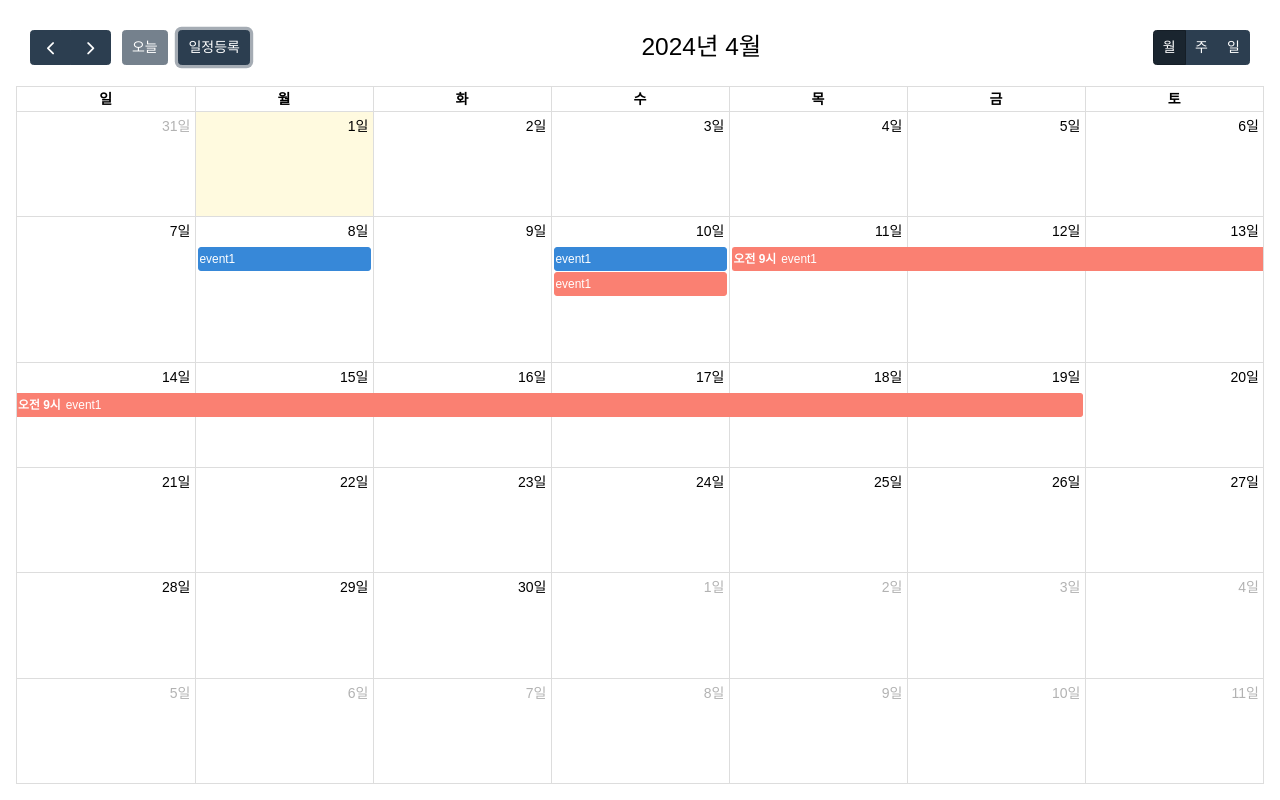
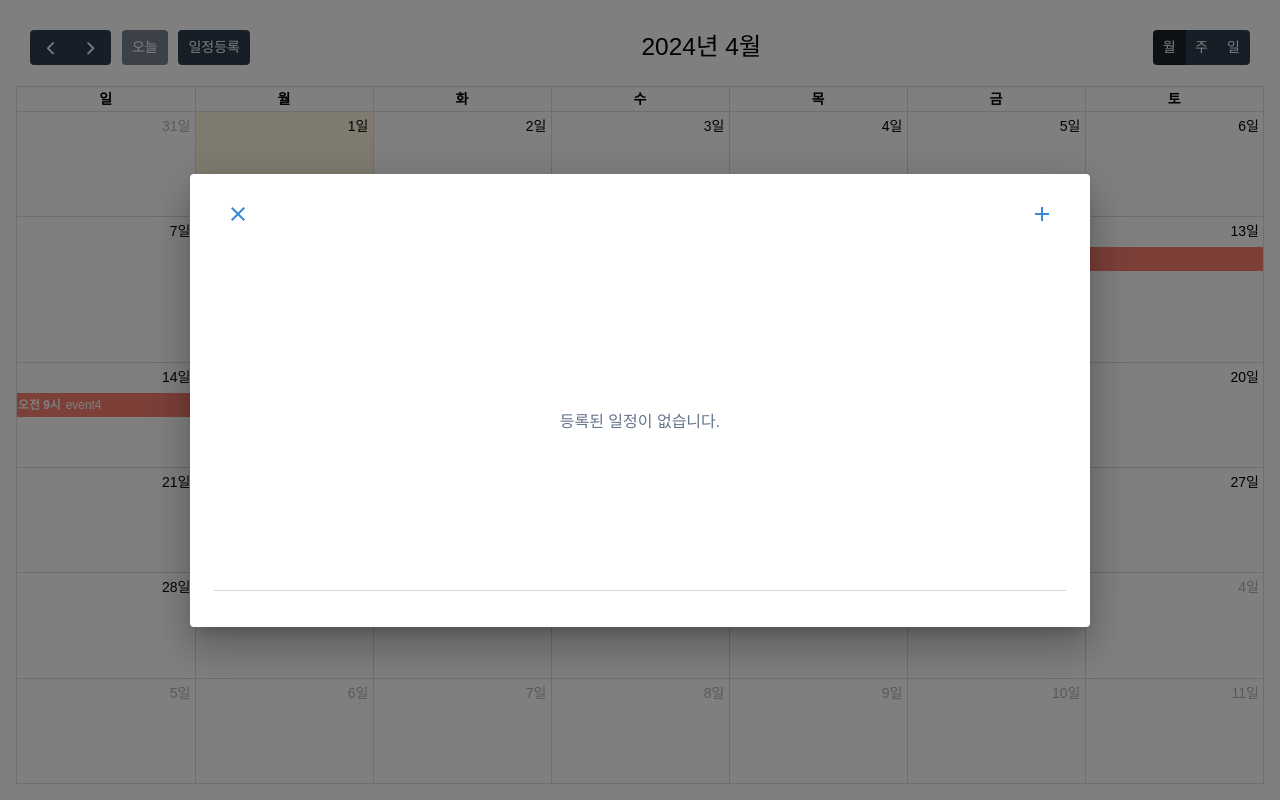
Before and after one commit to 100JM/to-do-list, a React (Vite) app: page / in a window 1280 px wide. Both pictures are taken after a click on the button "일정등록". Built offline with nearby package versions, Linux system fonts and the light colour scheme; a web font is replaced by a local one.

Commit message:
일정 저장 & 날짜 별 등록된 일정 가져오기 & 등록 폼 분기처리

```diff
--- a/src/App.tsx
+++ b/src/App.tsx
@@ -4,10 +4,13 @@ import FullCalendar from '@fullcalendar/react';
 import interactionPlugin from "@fullcalendar/interaction";
 import { DateClickArg } from '@fullcalendar/interaction';
 import dayGridPlugin from '@fullcalendar/daygrid';
-import { CssDimValue, DateSelectArg, EventClickArg, EventContentArg } from '@fullcalendar/core/index.js';
+import { CssDimValue, DateSelectArg, EventApi, EventClickArg, EventContentArg } from '@fullcalendar/core/index.js';
 import koLocale from '@fullcalendar/core/locales/ko';
 
+import dayjs from 'dayjs';
+
 import TodoDialog from './components/TOdoDialog';
+import { compareByFieldSpecs } from '@fullcalendar/core/internal';
 
 function App() {
   const calenderHeight: CssDimValue = '100%';
@@ -18,26 +21,33 @@ function App() {
     endDate: defaultStartDate
   });
   const [isOpen, setIsOpen] = useState<boolean>(false);
+  const [selectedDateEventList, setSelectedDateEventList] = useState<Array<any>>([]);
 
   const [toDoList , setToDoList] = useState<Array<any>>(
     [
       {
+        id: 1,
         title: 'event1',
-        start: '2024-04-08'
+        start: '2024-04-08',
+        color: '#3788d8'
       },
       {
-        title: 'event1',
+        id: 2,
+        title: 'event2',
         start: '2024-04-10',
         end: '2024-04-10',
+        color: '#3788d8'
       },
       {
-        title: 'event1',
+        id: 3,
+        title: 'event3',
         start: '2024-04-10',
         end: '2024-04-10',
         color: '#FA8072'
       },
       {
-        title: 'event1',
+        id: 4,
+        title: 'event4',
         start: '2024-04-11T09:00',
         end: '2024-04-19T13:30',
         color: '#FA8072'
@@ -50,10 +60,29 @@ function App() {
   }
 
   const customButtonClickEvt = useCallback(() => {
-    alert('일정등록')
+    setSelectedDate((prevDate) => {
+      return {
+        ...prevDate,
+        startDate: dayjs().format('YYYY-MM-DD'),
+        endDate: dayjs().format('YYYY-MM-DD')
+      }
+    })
+
+    setIsOpen(true);
   }, []);
 
   const dateClickEvt = (arg: DateClickArg) => {
+    const selectedDateEvt = arg.view.calendar.getEvents().filter((event:EventApi) => {
+      if(event.endStr) {
+        return dayjs(event.startStr).format('YYYY-MM-DD') <= arg.dateStr && arg.dateStr <= dayjs(event.endStr).format('YYYY-MM-DD');
+      }else {
+        return dayjs(event.startStr).format('YYYY-MM-DD') == arg.dateStr && arg.dateStr;
+      }
+
+    })
+
+    setSelectedDateEventList(selectedDateEvt);
+
     setSelectedDate((prevDate) => {
       return {
         ...prevDate,
@@ -106,7 +135,7 @@ function App() {
 
   return (
     <>
-      {isOpen && <TodoDialog isOpen={isOpen} closeTodoModal={closeTodoModal} selectedDate={selectedDate} setStartDate={setStartDate} setEndDate={setEndDate} addNewTodoList={addNewTodoList}/>}
+      {isOpen && <TodoDialog isOpen={isOpen} closeTodoModal={closeTodoModal} selectedDate={selectedDate} setStartDate={setStartDate} setEndDate={setEndDate} addNewTodoList={addNewTodoList} selectedDateEventList={selectedDateEventList}/>}
       <section className="fixed top-0 left-0 right-0 bottom-0 p-4 text-sm font-sans">
         <FullCalendar
           plugins={[dayGridPlugin, interactionPlugin]}
@@ -127,7 +156,7 @@ function App() {
           }}
           dateClick={dateClickEvt}
           events={toDoList}
-          eventClick={eventClickEvt}
+          // eventClick={eventClickEvt}
           selectable={true}
           select={dateSelecting}
         />
--- a/src/components/TOdoDialog.tsx
+++ b/src/components/TOdoDialog.tsx
@@ -3,9 +3,12 @@ import { Children, LegacyRef, useEffect, useRef, useState } from 'react';
 import DialogContentsDiv from './DialogContentsDiv';
 import TaskColor from './TaskColor';
 import TaskColorButtons from './TaskColorButtons';
+import TaskList from './TaskList';
 
 import IconButton from '@mui/material/IconButton';
 import DeleteIcon from '@mui/icons-material/Delete';
+import AddIcon from '@mui/icons-material/Add';
+import CloseIcon from '@mui/icons-material/Close';
 import Button from '@mui/material/Button';
 import Switch from '@mui/material/Switch';
 import Drawer from '@mui/material/Drawer';
@@ -22,7 +25,7 @@ import 'dayjs/locale/ko';
 
 import { FontAwesomeIcon } from '@fortawesome/react-fontawesome';
 import { IconProp } from '@fortawesome/fontawesome-svg-core'
-import { faClockRotateLeft, faThumbTack } from '@fortawesome/free-solid-svg-icons';
+import { faClockRotateLeft, faThumbTack, faPlus } from '@fortawesome/free-solid-svg-icons';
 
 interface TodoDialogInterface {
     isOpen: boolean;
@@ -34,6 +37,7 @@ interface TodoDialogInterface {
     setStartDate: (startDate: string) => void;
     setEndDate: (endDate: string) => void;
     addNewTodoList: (newToDo: object) => void;
+    selectedDateEventList:Array<any>;
 }
 
 interface OpenColorBarInterface {
@@ -48,7 +52,7 @@ interface ToDoValueRefs {
 
 const koLocale: string = dayjs.locale('ko');
 
-const TodoDialog: React.FC<TodoDialogInterface> = ({ isOpen, closeTodoModal, selectedDate, setStartDate, setEndDate, addNewTodoList }) => {
+const TodoDialog: React.FC<TodoDialogInterface> = ({ isOpen, closeTodoModal, selectedDate, setStartDate, setEndDate, addNewTodoList, selectedDateEventList }) => {
 
     const defaultStartDateTime = dayjs().set('hour', 9).set('minute', 0).startOf('minute').format('HH:mm');
     const defaultEndDateTime = dayjs().set('hour', 18).set('minute', 0).startOf('minute').format('HH:mm');
@@ -58,6 +62,7 @@ const TodoDialog: React.FC<TodoDialogInterface> = ({ isOpen, closeTodoModal, sel
         endTime: defaultEndDateTime
     });
 
+    const [isAddArea, setIsAddArea] = useState<boolean>(false);
     const [isAllday, setIsAllday] = useState<boolean>(true);
     const [openColorBar, setOpenColorBar] = useState<OpenColorBarInterface>({
         open: false,
@@ -137,7 +142,7 @@ const TodoDialog: React.FC<TodoDialogInterface> = ({ isOpen, closeTodoModal, sel
     const submitTask = () => {
         const checkTimeInput = timeRef.current?.querySelector('.MuiInputBase-root');
 
-        if(!(toDoValueRef.current.title as HTMLInputElement).value) {
+        if (!(toDoValueRef.current.title as HTMLInputElement).value) {
             alert('제목을 입력해주세요.');
             (toDoValueRef.current.title as HTMLInputElement).focus();
             return;
@@ -161,7 +166,7 @@ const TodoDialog: React.FC<TodoDialogInterface> = ({ isOpen, closeTodoModal, sel
             selectEndDateValue = `${selectedDate.endDate}T${selectedTime.endTime}`;
         }
 
-        const newToDo:object = {
+        const newToDo: object = {
             id: Math.random(),
             title: (toDoValueRef.current.title as HTMLInputElement).value,
             allDay: (toDoValueRef.current.allDay as HTMLInputElement).checked,
@@ -170,11 +175,15 @@ const TodoDialog: React.FC<TodoDialogInterface> = ({ isOpen, closeTodoModal, sel
             color: openColorBar.selectedColor,
             description: (toDoValueRef.current.description as HTMLTextAreaElement).value,
             important: (toDoValueRef.current.important as HTMLInputElement).checked,
-        } ;
+        };
 
         addNewTodoList(newToDo);
 
         closeTodoModal();
+    }
+
+    const handleAddArea = () => {
+        setIsAddArea(!isAddArea);
     }
 
     return (
@@ -184,6 +193,32 @@ const TodoDialog: React.FC<TodoDialogInterface> = ({ isOpen, closeTodoModal, sel
             maxWidth="md"
             fullWidth={true}
         >
+            {!isAddArea &&
+                <>
+                    <DialogTitle className="flex justify-between items-center">
+                        <IconButton aria-label="close" size="large" onClick={closeTodoModal} sx={{ color: openColorBar.selectedColor }}>
+                            <CloseIcon />
+                        </IconButton>
+                        <IconButton aria-label="add" size="large" onClick={handleAddArea} sx={{ color: openColorBar.selectedColor }}>
+                            <AddIcon />
+                        </IconButton>
+                    </DialogTitle>
+                    <DialogContent>
+                        <div className="text-gray-700 mb-4">
+                            <DialogContentsDiv>
+                                    {!(selectedDateEventList.length > 0) &&
+                                        <div className="flex items-center justify-center min-h-80">
+                                            <span className="text-slate-500">등록된 일정이 없습니다.</span>
+                                        </div>
+                                    }
+                                    {(selectedDateEventList.length > 0) && <TaskList taskData={selectedDateEventList}/>}
+                            </DialogContentsDiv>
+                        </div>
+                    </DialogContent>
+                </>
+            }
+            {isAddArea &&
+                <>
                     <DialogTitle className="flex justify-between items-center">
                         <IconButton aria-label="delete" size="large" onClick={closeTodoModal} sx={{ color: openColorBar.selectedColor }}>
                             <DeleteIcon />
@@ -191,9 +226,9 @@ const TodoDialog: React.FC<TodoDialogInterface> = ({ isOpen, closeTodoModal, sel
                         <Button variant="text" sx={{ color: openColorBar.selectedColor }} onClick={submitTask}>저장</Button>
                     </DialogTitle>
                     <DialogContent>
-                <div className={`text-gray-700 mb-4`}>
+                        <div className="text-gray-700 mb-4">
                             <DialogContentsDiv>
-                        <input type="text" placeholder="제목" name="title" className="outline-none w-full px-1" ref={(e) => {toDoValueRef.current['title'] = e}}/>
+                                <input type="text" placeholder="제목" name="title" className="outline-none w-full px-1" ref={(e) => { toDoValueRef.current['title'] = e }} />
                             </DialogContentsDiv>
                             <DialogContentsDiv>
                                 <div className="flex justify-between items-center my-1 px-1">
@@ -210,7 +245,7 @@ const TodoDialog: React.FC<TodoDialogInterface> = ({ isOpen, closeTodoModal, sel
                                             "& .MuiSwitch-track": { backgroundColor: openColorBar.selectedColor },
                                             "& .Mui-checked+.MuiSwitch-track": { backgroundColor: openColorBar.selectedColor },
                                         }}
-                                inputRef={(e) => {toDoValueRef.current['allDay'] = e}}
+                                        inputRef={(e) => { toDoValueRef.current['allDay'] = e }}
                                     />
                                 </div>
                                 <div className="flex justify-between items-center my-3 px-1">
@@ -325,7 +360,7 @@ const TodoDialog: React.FC<TodoDialogInterface> = ({ isOpen, closeTodoModal, sel
                                             "& .MuiSwitch-track": { backgroundColor: openColorBar.selectedColor },
                                             "& .Mui-checked+.MuiSwitch-track": { backgroundColor: openColorBar.selectedColor },
                                         }}
-                                inputRef={(e) => {toDoValueRef.current['important'] = e}}
+                                        inputRef={(e) => { toDoValueRef.current['important'] = e }}
                                     />
                                 </div>
                             </DialogContentsDiv>
@@ -342,10 +377,12 @@ const TodoDialog: React.FC<TodoDialogInterface> = ({ isOpen, closeTodoModal, sel
                                 </Drawer>
                             </DialogContentsDiv>
                             <DialogContentsDiv>
-                        <textarea placeholder="일정내용" className="outline-none w-full px-1 min-h-20" ref={(e) => {toDoValueRef.current['description'] = e}}></textarea>
+                                <textarea placeholder="일정내용" className="outline-none w-full px-1 min-h-20" ref={(e) => { toDoValueRef.current['description'] = e }}></textarea>
                             </DialogContentsDiv>
                         </div>
                     </DialogContent>
+                </>
+            }
         </Dialog>
     );
 }
--- /dev/null
+++ b/src/components/TaskList.tsx
@@ -0,0 +1,26 @@
+import dayjs from "dayjs";
+
+interface TaskListInterface {
+    taskData:Array<any>,
+}
+
+const TaskList: React.FC<TaskListInterface> = ({taskData}) => {
+
+    return (
+        <div className="w-full min-h-80 overflow-auto">
+            <ul>
+                {taskData.map((t) => (
+                    <li key={t.id} className="p-1 rounded mb-2 text-white" style={{backgroundColor: t.backgroundColor}}>
+                        <button className="w-full text-start">
+                            {/* {`${t.title} (${(t.allDay) ? t.startStr : dayjs(t.startStr).format('YYYY-MM-DD') + '-' + dayjs(t.endStr).format('YYYY-MM-DD')})`} */
+                                t.title
+                            }
+                        </button>
+                    </li>
+                ))}
+            </ul>
+        </div>
+    );
+}
+
+export default TaskList;
```
Lines whose indentation alone changed are shown as unchanged.
